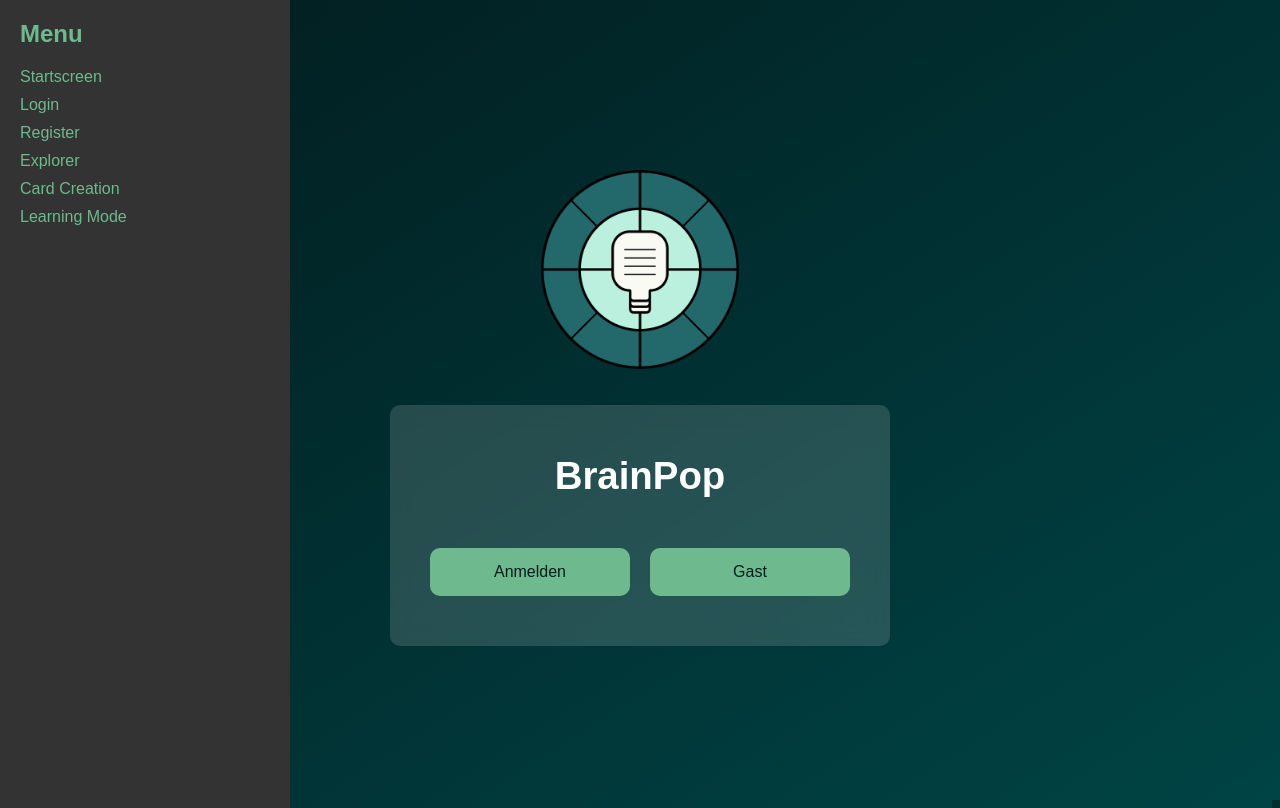
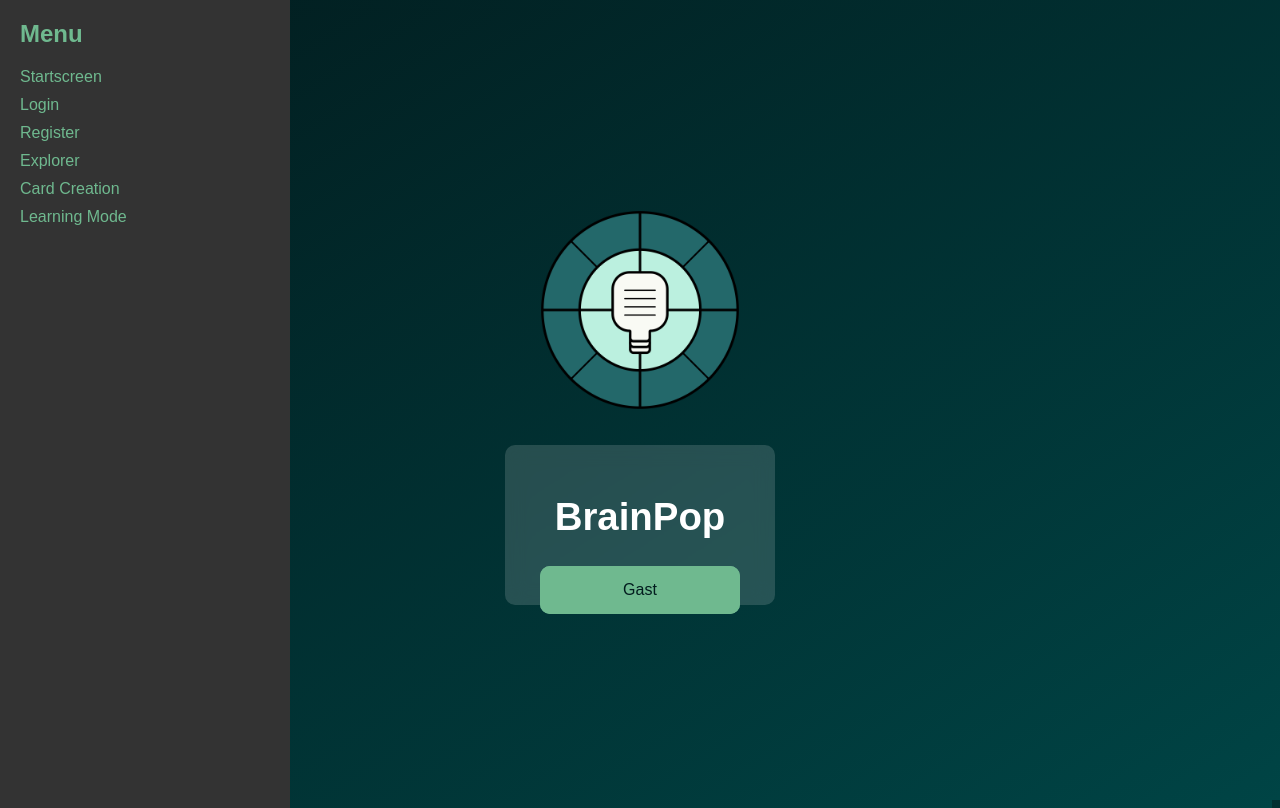
Before and after one commit to rafiistcool/WebEng_Project, a Vue app in the folder brainPop/Frontend/: page / in a window 1280 px wide. Built offline with nearby package versions, Linux system fonts and the light colour scheme.

Commit message:
sidebar is now on top layer

```diff
--- a/brainPop/Frontend/src/assets/styles/cardCreation.css
+++ b/brainPop/Frontend/src/assets/styles/cardCreation.css
@@ -29,16 +29,18 @@
 }
 
 .card-creation-button {
-    position: absolute;
+    position: fixed;
     padding: 10px 20px;
     left:5%;
     top: 30%;
+    z-index: 1;
 }
 .card-start-button{
-    position: absolute;
+    position: fixed;
     padding: 10px 20px;
     left:5%;
     top: 20%;
+    z-index: 1;
 
 }
 
--- a/brainPop/Frontend/src/assets/styles/masterStyle.css
+++ b/brainPop/Frontend/src/assets/styles/masterStyle.css
@@ -14,9 +14,10 @@
     color: white;
 }
 .button {
+    position : fixed;
     display: flex;
-    justify-content: center; /* Zentriert den Text */
-    align-items: center; /* Zentriert den Text */
+    justify-content: center;
+    align-items: center;
     background-color: #6FB98F;
     color: #021C1E;
     border: none;
@@ -27,6 +28,6 @@
     transition: background 0.3s, color 0.3s; /* sanfte Übergänge */
     min-width: 200px; /* Verhindert, dass Buttons zu klein werden */
     text-align: center; /* Text zentrieren */
-    display: inline-block;
     margin-top: 10px; /* Abstand oben */
+    z-index: 1;
 }
--- a/brainPop/Frontend/src/assets/styles/sidebarStyles.css
+++ b/brainPop/Frontend/src/assets/styles/sidebarStyles.css
@@ -4,6 +4,7 @@
     top: 0;
     left: 0;
     height: 100vh;
+    z-index: 50;
 }
 
 .sidebar-hover-area {
```
